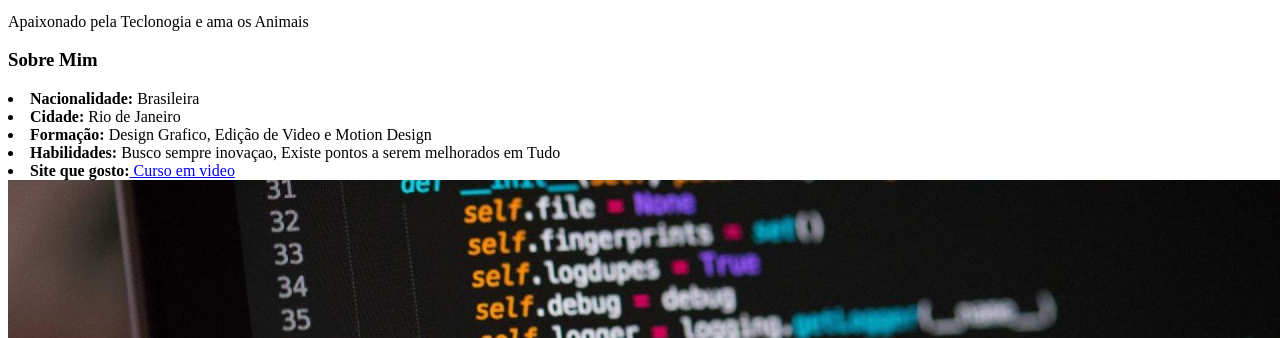
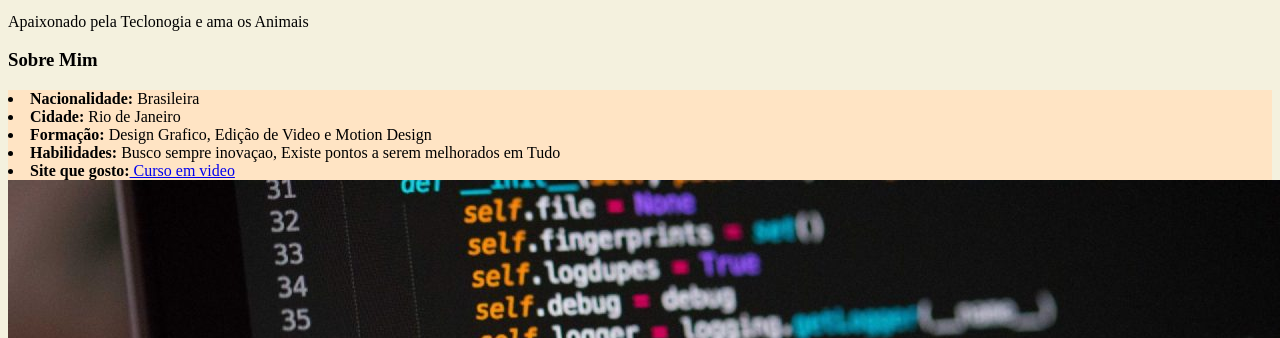
Before and after one commit to HarrisonSilva/HarrisonSilva.github.io, a plain HTML site: page index.html in a window 1280 px wide. Shown: the part 462-800 px from the top of the page. Drawn offline with Linux system fonts and the light colour scheme.

Commit message:
Adcionando backgound na lista

```diff
--- a/index.html
+++ b/index.html
@@ -3,16 +3,28 @@
     <head>
     <meta charset="utf-8">
     <title>Portifolio Harrison</title>
+    <style>
+        body {
+            background-color: #f4f1de;
+        }
+        li {
+            background-color: bisque;
+        }
+        h1 {
+            font-family: initial;
+
+        }
+    </style>
     <body>
     <h1>Portifolio: Harrison da Silva</h1>
-    <h3> <a href="#sobremim">1:Sobre Mim</a></h6>
+    <h3><a href="#sobremim">1: Sobre Mim</a></h6>
     <img src="https://avatars.githubusercontent.com/u/112727360?s=400&u=add0c304dddcdb0f46d53e721a1b3b4ca52c6c60&v=4" alt="">
 
     <p>Estudante de <a href="#Dev">Desenvolvimento Web na </a>Trybe</p>
     <p>Apaixonado pela Teclonogia e ama os Animais</p>
     <h3><a id="sobremim">Sobre Mim</h3>
 
-    <li ><strong>Nacionalidade:</strong> Brasileira</li>
+    <li><strong>Nacionalidade:</strong> Brasileira</li>
     <li><strong>Cidade:</strong> Rio de Janeiro</li>
     <li><strong>Formação:</strong> Design Grafico, Edição de Video e Motion Design</li>
     <li><strong>Habilidades:</strong> Busco sempre inovaçao, Existe pontos a serem melhorados em Tudo</li>
```
